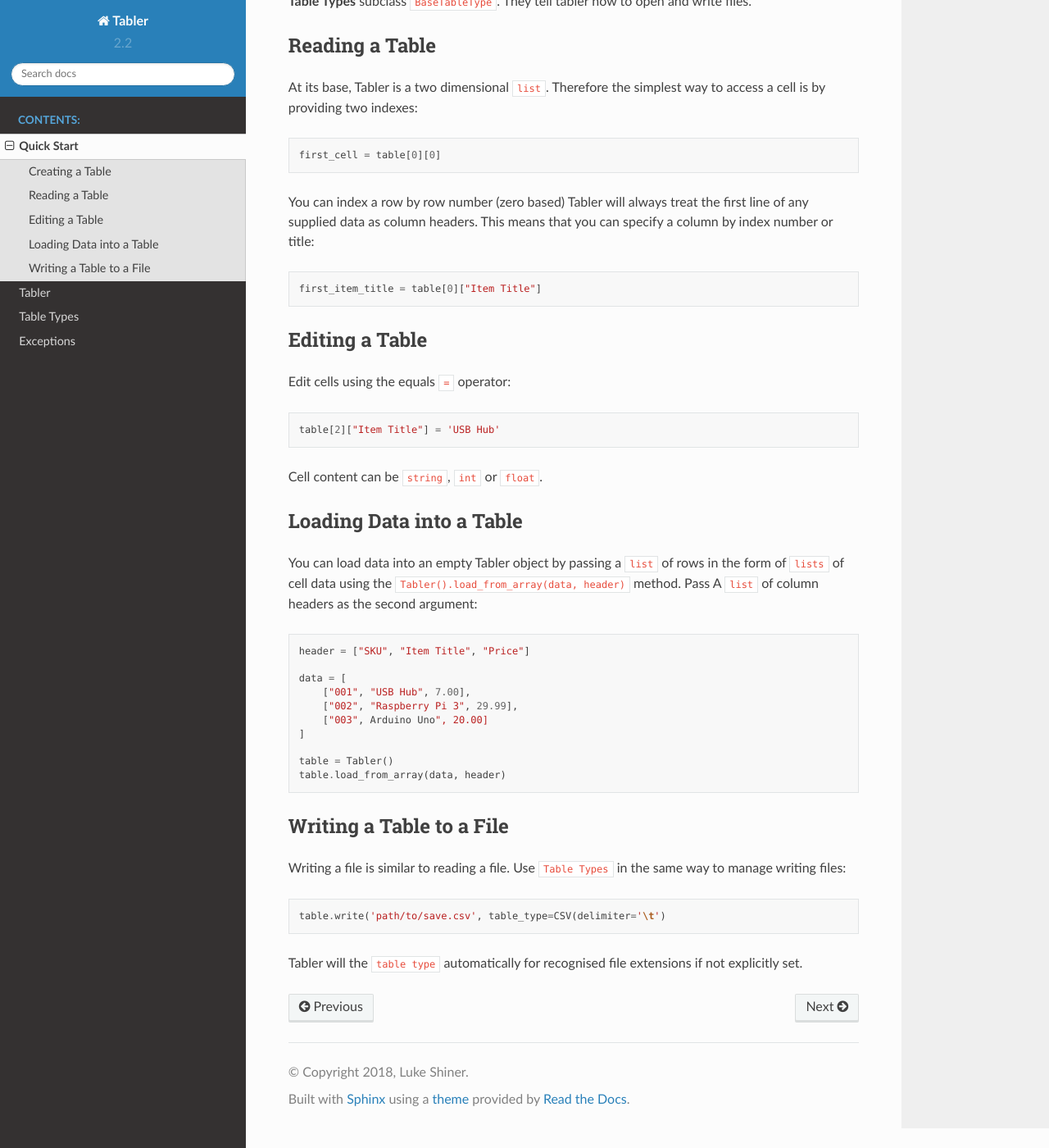
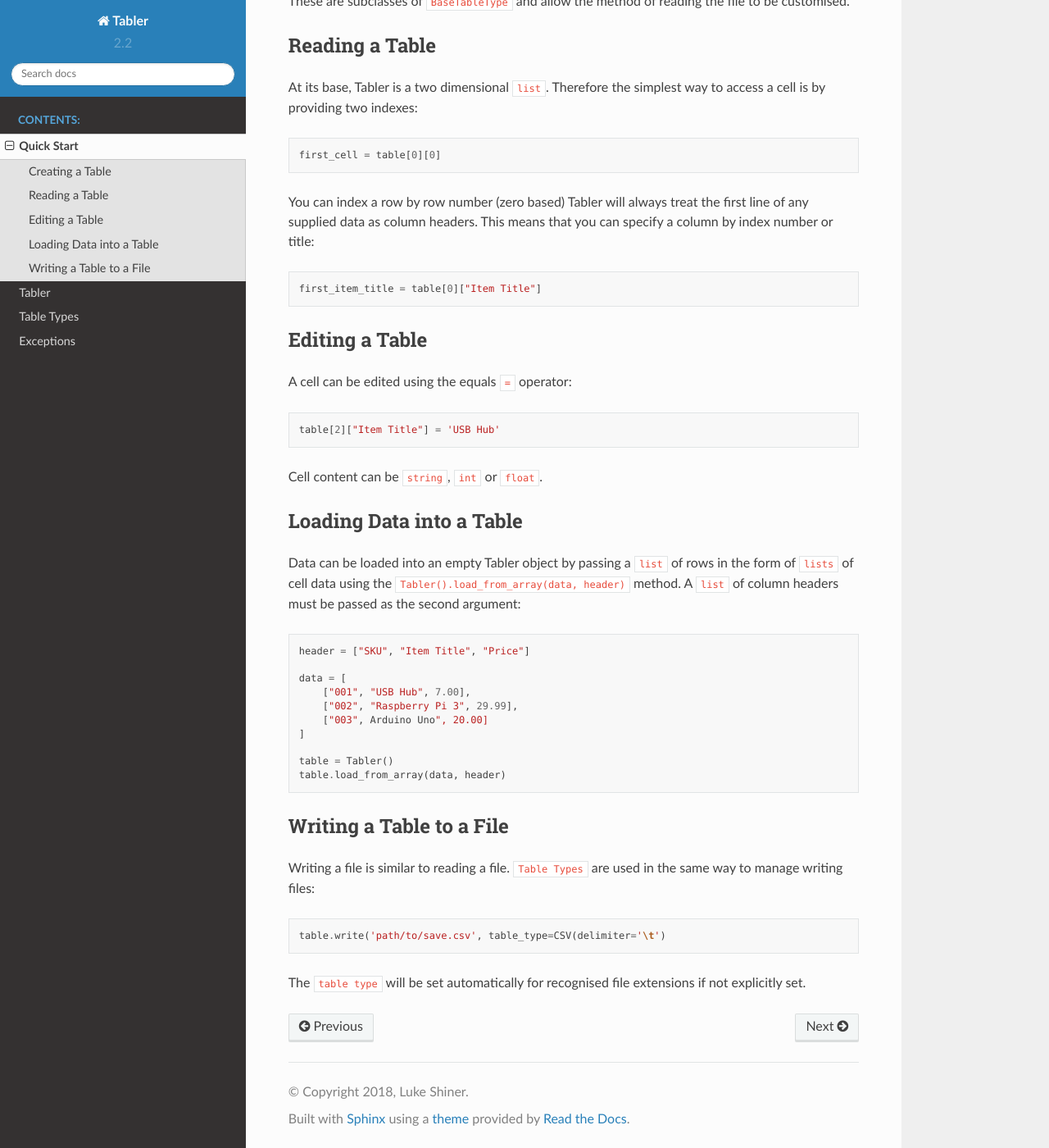
Before and after one commit to lukeshiner/tabler, a Sphinx documentation site: the page built from docs/source/quickstart.rst, in a window 1280 px wide and 1400 px high, scrolled down 872 px. Shown: the whole window at 82% size. Built offline with Sphinx 7.4.7 and the Read the Docs theme 2.0.0, drawn with Linux system fonts in a browser that asks for light colours; some of the changed text lies outside the part shown.

Commit message:
Documentation improvements.

```diff
--- a/docs/source/index.rst
+++ b/docs/source/index.rst
@@ -45,7 +45,7 @@
 Contact
 _______
 
-Send all comments and queries to Luke Shiner at luke@lukeshiner.com
+All comments and queries can be sent to Luke Shiner at luke@lukeshiner.com
 
 _______
 License
--- a/docs/source/quickstart.rst
+++ b/docs/source/quickstart.rst
@@ -25,16 +25,16 @@
     + .xlsx
     + .ods
 
-To explicitly open a file of a specific type you must provide a **Table Type**
-object.::
+To explicitly open a file of a specific type a Table Type object must
+be provided.::
 
     from tabler import Table
     from tabler.tabletypes import CSV
 
     Table('path/to/some/file.csv', table_type=CSV(delimiter='\t'))
 
-**Table Types** subclass ``BaseTableType``. They tell tabler how to open and
-write files.
+These are subclasses of ``BaseTableType`` and allow the method of reading the
+file to be customised.
 
 
 Reading a Table
@@ -54,7 +54,7 @@
 Editing a Table
 _______________
 
-Edit cells using the equals ``=`` operator::
+A cell can be edited using the equals ``=`` operator::
 
     table[2]["Item Title"] = 'USB Hub'
 
@@ -63,10 +63,10 @@
 Loading Data into a Table
 _________________________
 
-You can load data into an empty Tabler object by passing a ``list`` of rows in
+Data can be loaded into an empty Tabler object by passing a ``list`` of rows in
 the form of ``lists`` of cell data using the
-``Tabler().load_from_array(data, header)`` method. Pass A ``list`` of column
-headers as the second argument::
+``Tabler().load_from_array(data, header)`` method. A ``list`` of column headers
+must be passed as the second argument::
 
     header = ["SKU", "Item Title", "Price"]
 
@@ -82,10 +82,10 @@
 Writing a Table to a File
 _________________________
 
-Writing a file is similar to reading a file. Use ``Table Types`` in the same way
-to manage writing files::
+Writing a file is similar to reading a file. ``Table Types`` are used in the
+same way to manage writing files::
 
     table.write('path/to/save.csv', table_type=CSV(delimiter='\t')
 
-Tabler will the ``table type`` automatically for recognised file extensions if
+The ``table type`` will be set automatically for recognised file extensions if
 not explicitly set.
```
Also changed, not shown: 1 other file.
